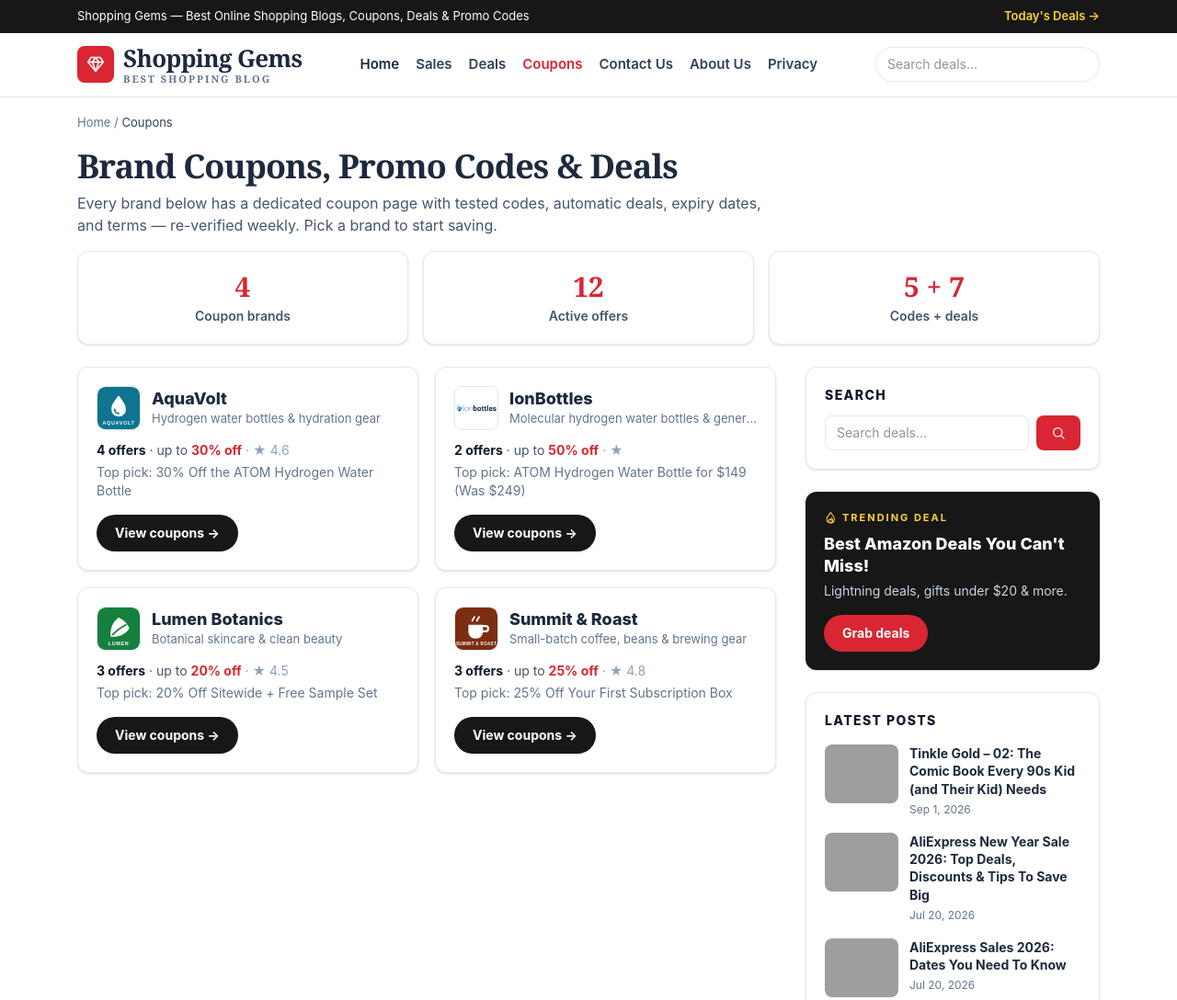
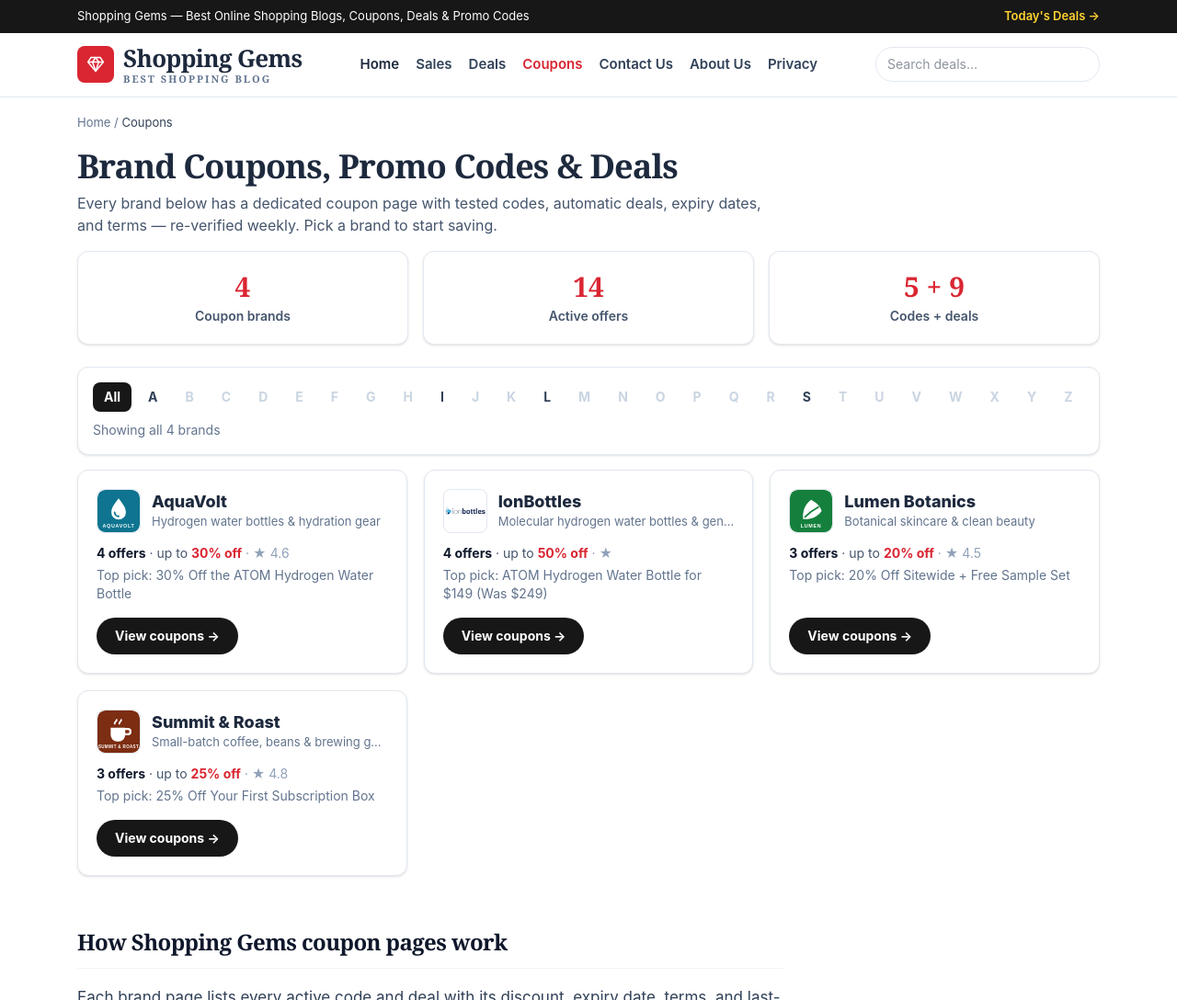
Before and after one commit to trilochan-cell/shopping-gems, an Astro site: page /coupons in a window 1280 px wide. Shown: the top 1088 px of the page at 92% size. Built offline with nearby package versions, Linux system fonts and the light colour scheme; Astro itself is replaced by a stand-in of ours; grey boxes are pictures that could not be loaded.

Commit message:
Coupons directory: full-width A-Z brand filter, sidebar removed

```diff
--- a/CLAUDE.md
+++ b/CLAUDE.md
@@ -69,8 +69,10 @@ numbered how-to · "Mistakes to avoid" where useful · FAQ lives in frontmatter
   images stays (text legibility).
 - **Serif headlines.** `main h1/h2` and `.prose-sg h3` are Georgia via CSS; cards,
   meta, buttons stay sans (Inter).
-- Reuse `PostCard` and `Sidebar` on every listing surface; keep the article
-  template structure (breadcrumb → card → author box → prev/next → related).
+- Reuse `PostCard` and `Sidebar` on every listing surface (exception: the
+  `/coupons` brand directory, which is full-width with an A–Z filter instead);
+  keep the article template structure (breadcrumb → card → author box →
+  prev/next → related).
 
 ## SEO standards (every page/post)
 
--- a/src/pages/coupons/index.astro
+++ b/src/pages/coupons/index.astro
@@ -1,23 +1,20 @@
 ---
 import BaseLayout from '../../layouts/BaseLayout.astro';
-import Sidebar from '../../components/Sidebar.astro';
 import { getCollection } from 'astro:content';
 
-const brands = await getCollection('brands');
+const brands = (await getCollection('brands')).sort((a, b) => a.data.name.localeCompare(b.data.name));
 const coupons = await getCollection('coupons');
 const today = new Date();
-const activeFor = (slug: string) => coupons.filter((c) => c.data.brand === slug && new Date(c.data.expiry) >= today);
-const totalActive = coupons.filter((c) => new Date(c.data.expiry) >= today);
+const activeFor = (slug: string) => coupons.filter((c) => c.data.brand === slug && (!c.data.expiry || new Date(c.data.expiry) >= today));
+const totalActive = coupons.filter((c) => !c.data.expiry || new Date(c.data.expiry) >= today);
 const totalCodes = totalActive.filter((c) => c.data.type === 'code');
 const totalDeals = totalActive.filter((c) => c.data.type === 'deal');
 const topOffer = (slug: string) => activeFor(slug).sort((a, b) => Number(b.data.featured) - Number(a.data.featured) || (b.data.uses ?? 0) - (a.data.uses ?? 0))[0];
-
-// Sidebar (blog cross-links)
-const posts = (await getCollection('posts')).sort((a, b) => b.data.pubDate.valueOf() - a.data.pubDate.valueOf());
-const slugify = (s: string) => s.toLowerCase().replace(/[^a-z0-9]+/g, '-');
-const recent = posts.slice(0, 4).map((p) => ({ slug: p.slug, title: p.data.title, pubDate: p.data.pubDate, image: p.data.image, imageAlt: p.data.imageAlt }));
-const categories = [...new Set(posts.map((p) => p.data.category))].map((c) => ({ name: c, slug: slugify(c), count: posts.filter((p) => p.data.category === c).length }));
-const tags = [...new Set(posts.flatMap((p) => p.data.tags))];
+// A–Z index for brand filtering (scales to hundreds of brands)
+const letters = 'ABCDEFGHIJKLMNOPQRSTUVWXYZ'.split('').map((L) => ({
+  letter: L,
+  count: brands.filter((b) => b.data.name.toUpperCase().startsWith(L)).length,
+}));
 ---
 <BaseLayout
   title="Brand Coupons, Promo Codes & Deals — Shopping Gems"
@@ -34,12 +31,33 @@ const tags = [...new Set(posts.flatMap((p) => p.data.tags))];
     <div class="rounded-xl border border-slate-200 bg-white p-5 shadow-sm"><p class="font-display text-3xl font-bold text-brand">{totalCodes.length} + {totalDeals.length}</p><p class="mt-1 text-sm font-semibold text-slate-600">Codes + deals</p></div>
   </div>
 
-  <div class="mt-6 grid gap-8 pb-4 lg:grid-cols-[minmax(0,1fr)_320px]">
-    <div class="grid min-w-0 content-start gap-[18px] sm:grid-cols-2">
-      {brands.map((b) => {
-        const top = topOffer(b.slug);
-        return (
-          <article class="flex flex-col rounded-xl border border-slate-200 bg-white p-5 shadow-sm transition hover:-translate-y-0.5 hover:shadow-lg">
+  <!-- A–Z brand filter -->
+  <div class="mt-6 rounded-xl border border-slate-200 bg-white p-4 shadow-sm">
+    <div class="flex flex-wrap items-center gap-1.5" role="group" aria-label="Filter brands by letter">
+      <button data-letter="ALL" aria-pressed="true" class="az-btn rounded-lg bg-neutral-900 px-3 py-1.5 text-sm font-bold text-white">All</button>
+      {letters.map(({ letter, count }) => (
+        <button
+          data-letter={letter}
+          aria-pressed="false"
+          disabled={count === 0}
+          title={count === 0 ? `No brands under ${letter}` : `${count} brand${count === 1 ? '' : 's'} under ${letter}`}
+          class:list={[
+            'az-btn rounded-lg px-3 py-1.5 text-sm font-bold',
+            count === 0
+              ? 'cursor-not-allowed text-slate-300'
+              : 'text-slate-700 hover:bg-slate-100 hover:text-brand',
+          ]}
+        >{letter}</button>
+      ))}
+    </div>
+    <p id="brand-count" class="mt-2.5 text-sm text-slate-500">Showing all {brands.length} brands</p>
+  </div>
+
+  <div id="brand-grid" class="mt-4 grid gap-[18px] pb-4 sm:grid-cols-2 lg:grid-cols-3">
+    {brands.map((b) => {
+      const top = topOffer(b.slug);
+      return (
+        <article data-letter={b.data.name.charAt(0).toUpperCase()} class="brand-card flex flex-col rounded-xl border border-slate-200 bg-white p-5 shadow-sm transition hover:-translate-y-0.5 hover:shadow-lg">
             <div class="flex items-center gap-3">
               {b.data.logo ? (
                 <img src={b.data.logo} alt={`${b.data.name} logo`} width="48" height="48" loading="lazy" class="h-12 w-12 shrink-0 rounded-lg border border-slate-200 bg-white object-contain" />
@@ -60,13 +78,42 @@ const tags = [...new Set(posts.flatMap((p) => p.data.tags))];
           </article>
         );
       })}
-    </div>
-    <Sidebar recent={recent} categories={categories} tags={tags} />
   </div>
+  <p id="brand-empty" class="hidden rounded-xl border border-dashed border-slate-300 bg-slate-50 p-6 text-center text-slate-600">No brands under this letter yet — check back as we add more stores.</p>
 
   <section class="prose-sg max-w-3xl pb-6">
     <h2>How Shopping Gems coupon pages work</h2>
     <p>Each brand page lists every active code and deal with its discount, expiry date, terms, and last-verified date. Codes reveal on click with one-tap copy; deals jump straight to the store. Expired codes stay listed for reference, and every outbound store link is marked for transparency.</p>
     <p>New here? Start with our <a href="/sales">sale calendars</a> and <a href="/deals">daily deals</a>, or search the <a href="/search">full guide archive</a>.</p>
   </section>
+
+  <script>
+    // A–Z filter (progressive enhancement — all brands visible without JS)
+    const azBtns = document.querySelectorAll('.az-btn:not([disabled])');
+    const cards = document.querySelectorAll('.brand-card');
+    const count = document.getElementById('brand-count');
+    const empty = document.getElementById('brand-empty');
+    const total = cards.length;
+    const paint = (btn) => {
+      azBtns.forEach((b) => {
+        const on = b === btn;
+        b.setAttribute('aria-pressed', String(on));
+        b.className = on
+          ? 'az-btn rounded-lg bg-neutral-900 px-3 py-1.5 text-sm font-bold text-white'
+          : 'az-btn rounded-lg px-3 py-1.5 text-sm font-bold text-slate-700 hover:bg-slate-100 hover:text-brand';
+      });
+    };
+    azBtns.forEach((btn) => btn.addEventListener('click', () => {
+      const L = btn.getAttribute('data-letter');
+      paint(btn);
+      let shown = 0;
+      cards.forEach((c) => {
+        const show = L === 'ALL' || c.getAttribute('data-letter') === L;
+        c.classList.toggle('hidden', !show);
+        if (show) shown++;
+      });
+      count.textContent = L === 'ALL' ? `Showing all ${total} brands` : `Showing ${shown} brand${shown === 1 ? '' : 's'} under “${L}”`;
+      empty.classList.toggle('hidden', shown > 0);
+    }));
+  </script>
 </BaseLayout>
```
